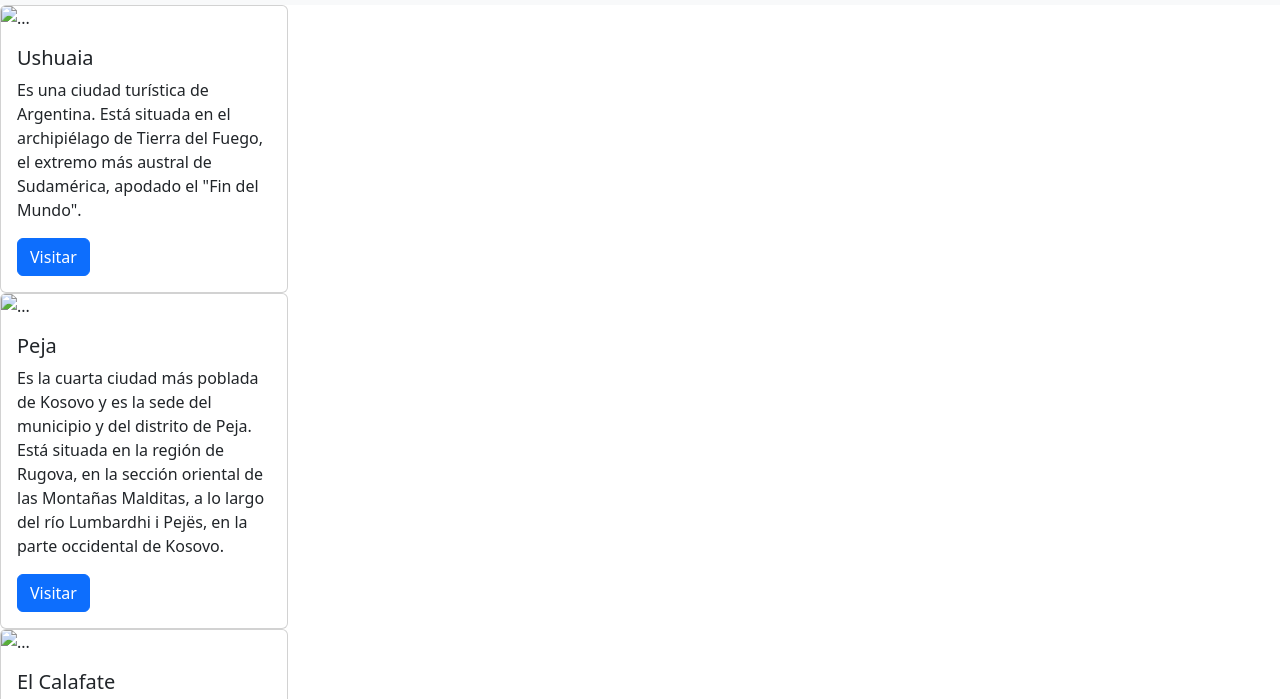
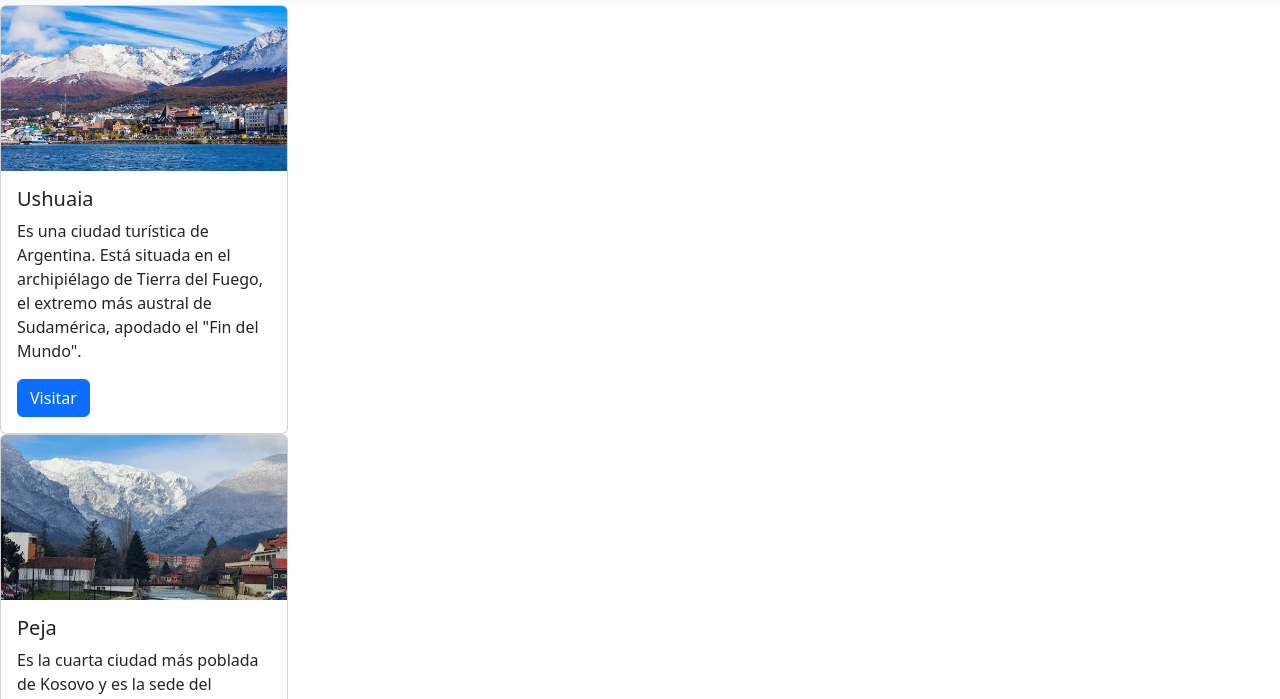
Before and after one commit to Alejo-el-cangrejo-2007/please, a plain HTML site: page index.html in a window 1280 px wide. Shown: the part 51-750 px from the top of the page. Drawn offline with nearby package versions, Linux system fonts and the light colour scheme.

Commit message:
Add files via upload

```diff
--- a/index.html
+++ b/index.html
@@ -33,7 +33,7 @@
         </div>
       </nav>
       <div class="card" style="width: 18rem;">
-        <img src="ushuaia.jpg" class="card-img-top" alt="...">
+        <img src="imagenes/ushuaia.jpg" class="card-img-top" alt="...">
         <div class="card-body">
           <h5 class="card-title">Ushuaia</h5>
           <p class="card-text">Es una ciudad turística de Argentina. Está situada en el archipiélago de Tierra del Fuego, el extremo más austral de Sudamérica, apodado el "Fin del Mundo".</p>
@@ -41,7 +41,7 @@
         </div>
       </div>
       <div class="card" style="width: 18rem;">
-        <img src="peja.jpg" class="card-img-top" alt="...">
+        <img src="imagenes/peja.jpg" class="card-img-top" alt="...">
         <div class="card-body">
           <h5 class="card-title">Peja</h5>
           <p class="card-text">Es la cuarta ciudad más poblada de Kosovo y es la sede del municipio y del distrito de Peja. Está situada en la región de Rugova, en la sección oriental de las Montañas Malditas, a lo largo del río Lumbardhi i Pejës, en la parte occidental de Kosovo. </p>
@@ -49,7 +49,7 @@
         </div>
       </div>
       <div class="card" style="width: 18rem;">
-        <img src="calafate.jpg" class="card-img-top" alt="...">
+        <img src="imagenes/calafate.jpg" class="card-img-top" alt="...">
         <div class="card-body">
           <h5 class="card-title">El Calafate</h5>
           <p class="card-text">Es una ciudad cercana al borde del Campo de Hielo Patagónico Sur en la provincia argentina de Santa Cruz. Es conocida principalmente como la puerta de entrada al Parque Nacional Los Glaciares, hogar del enorme glaciar Perito Moreno</p>
```
Also changed, not shown: imagenes/avion.jpg (added), imagenes/calafate.jpg (added), imagenes/peja.jpg (added), imagenes/ushuaia.jpg (added).
